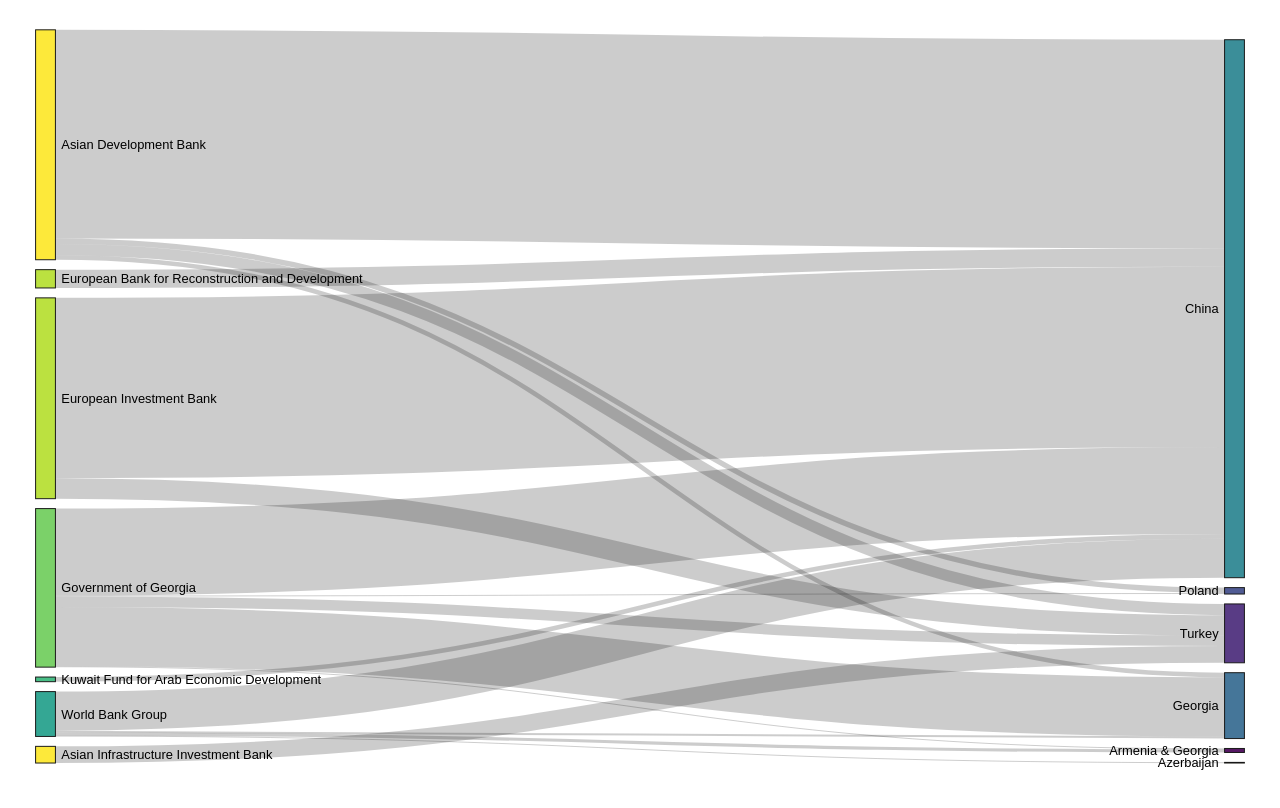
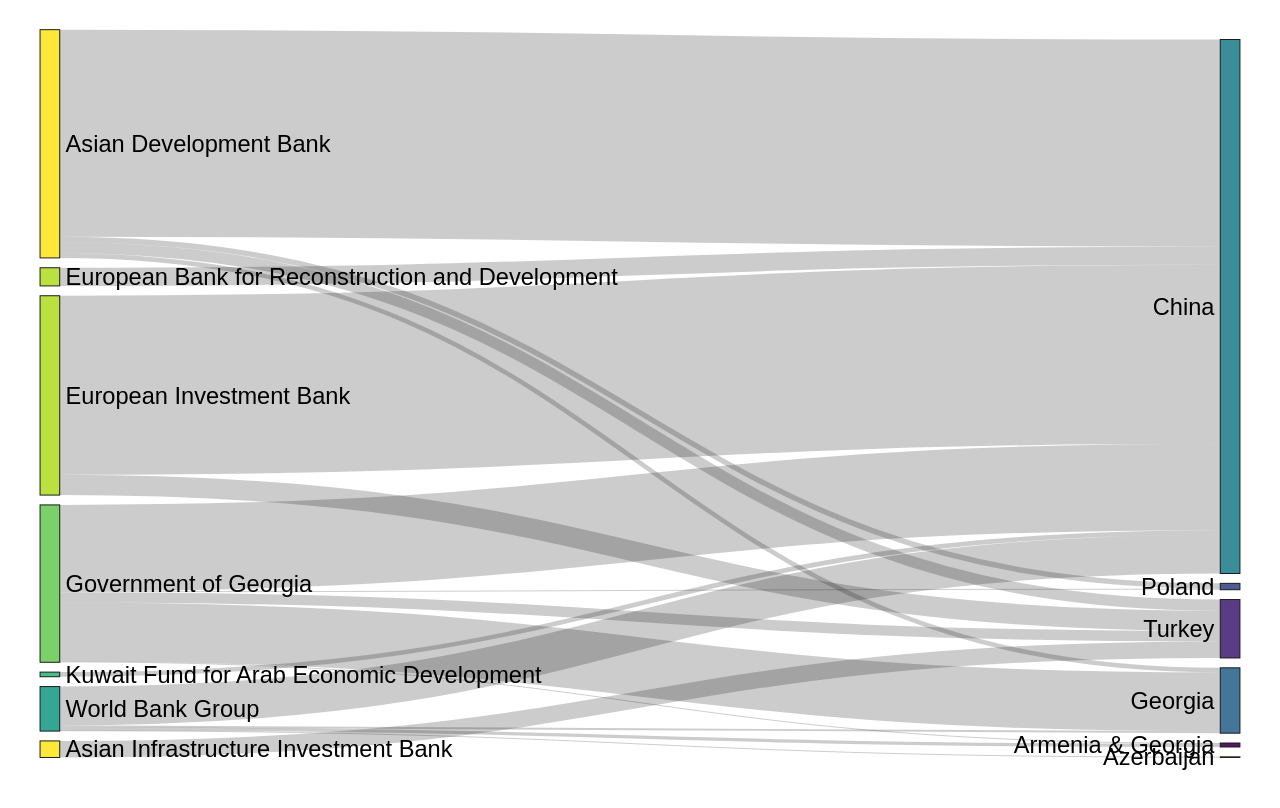
Before and after one commit to lwuersch/SankeyChart, a plain HTML site: page index.html in a window 1280 px wide. Drawn offline with Linux system fonts and the light colour scheme.

Commit message:
update font isze

```diff
--- a/index.html
+++ b/index.html
@@ -1577,7 +1577,7 @@
 <div id="htmlwidget_container">
   <div class="sankeyNetwork html-widget html-fill-item-overflow-hidden html-fill-item" id="htmlwidget-56ed659731396b68642c" style="width:960px;height:500px;"></div>
 </div>
-<script type="application/json" data-for="htmlwidget-56ed659731396b68642c">{"x":{"links":{"source":[0,0,0,0,1,2,3,3,4,4,4,4,4,5,6,6,6,6],"target":[7,8,9,10,10,7,7,10,11,7,8,9,10,7,11,12,7,8],"value":[761.39501,16.77648,19.83984,40.95028,60.8549,66.77832,658.18894,74.55445,2.92308,317.17762,216.42151,3.57,38.39127,16.95982,11.69231,2.36763,142.4567,7.10827]},"nodes":{"name":["Asian Development Bank ","Asian Infrastructure Investment Bank ","European Bank for Reconstruction and Development ","European Investment Bank ","Government of Georgia ","Kuwait Fund for Arab Economic Development ","World Bank Group ","China ","Georgia ","Poland ","Turkey ","Armenia & Georgia ","Azerbaijan "],"group":["Asian Development Bank ","Asian Infrastructure Investment Bank ","European Bank for Reconstruction and Development ","European Investment Bank ","Government of Georgia ","Kuwait Fund for Arab Economic Development ","World Bank Group ","China ","Georgia ","Poland ","Turkey ","Armenia & Georgia ","Azerbaijan "]},"options":{"NodeID":"name","NodeGroup":"name","LinkGroup":null,"colourScale":"d3.scaleOrdinal() .range([\"#FDE725FF\",\"#B4DE2CFF\",\"#6DCD59FF\",\"#35B779FF\",\"#1F9E89FF\",\"#26828EFF\",\"#31688EFF\",\"#3E4A89FF\",\"#482878FF\",\"#440154FF\"])","fontSize":13,"fontFamily":"sans-serif","nodeWidth":20,"nodePadding":10,"units":"Milions USD","margin":{"top":null,"right":null,"bottom":null,"left":null},"iterations":32,"sinksRight":true}},"evals":[],"jsHooks":[]}</script>
+<script type="application/json" data-for="htmlwidget-56ed659731396b68642c">{"x":{"links":{"source":[0,0,0,0,1,2,3,3,4,4,4,4,4,5,6,6,6,6],"target":[7,8,9,10,10,7,7,10,11,7,8,9,10,7,11,12,7,8],"value":[761.39501,16.77648,19.83984,40.95028,60.8549,66.77832,658.18894,74.55445,2.92308,317.17762,216.42151,3.57,38.39127,16.95982,11.69231,2.36763,142.4567,7.10827]},"nodes":{"name":["Asian Development Bank ","Asian Infrastructure Investment Bank ","European Bank for Reconstruction and Development ","European Investment Bank ","Government of Georgia ","Kuwait Fund for Arab Economic Development ","World Bank Group ","China ","Georgia ","Poland ","Turkey ","Armenia & Georgia ","Azerbaijan "],"group":["Asian Development Bank ","Asian Infrastructure Investment Bank ","European Bank for Reconstruction and Development ","European Investment Bank ","Government of Georgia ","Kuwait Fund for Arab Economic Development ","World Bank Group ","China ","Georgia ","Poland ","Turkey ","Armenia & Georgia ","Azerbaijan "]},"options":{"NodeID":"name","NodeGroup":"name","LinkGroup":null,"colourScale":"d3.scaleOrdinal() .range([\"#FDE725FF\",\"#B4DE2CFF\",\"#6DCD59FF\",\"#35B779FF\",\"#1F9E89FF\",\"#26828EFF\",\"#31688EFF\",\"#3E4A89FF\",\"#482878FF\",\"#440154FF\"])","fontSize":24,"fontFamily":"sans-serif","nodeWidth":20,"nodePadding":10,"units":"Milions USD","margin":{"top":null,"right":null,"bottom":null,"left":null},"iterations":32,"sinksRight":true}},"evals":[],"jsHooks":[]}</script>
 <script type="application/htmlwidget-sizing" data-for="htmlwidget-56ed659731396b68642c">{"viewer":{"width":450,"height":350,"padding":10,"fill":true},"browser":{"width":960,"height":500,"padding":10,"fill":true}}</script>
 </body>
 </html>
```
